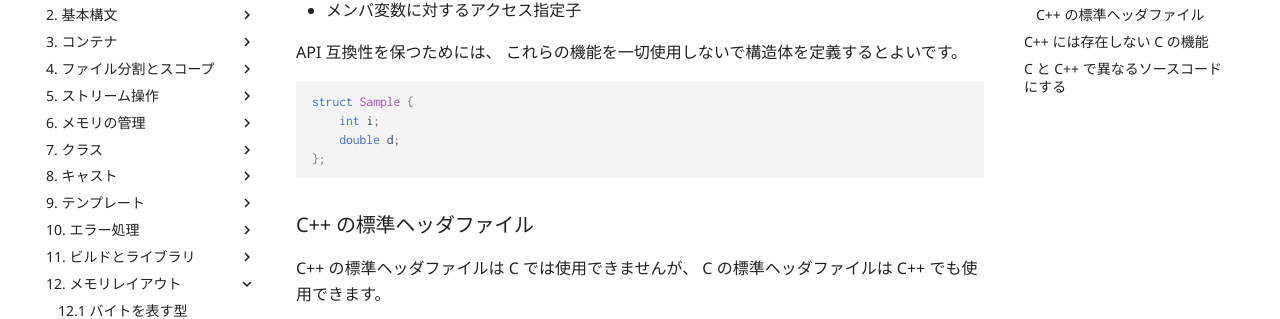
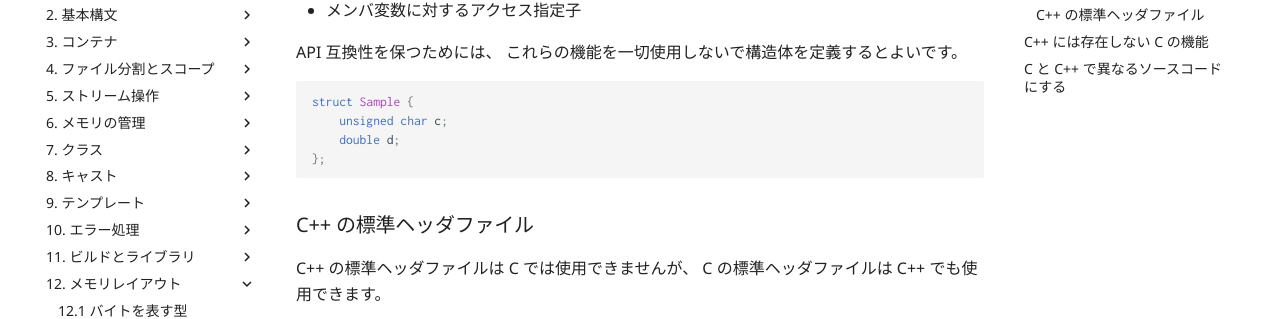
Before and after one commit to rinatz/cpp-book, an MkDocs documentation site: the page built from docs/ch12-03-plain-old-data-api-compatibility.md, in a window 1280 px wide and 900 px high, scrolled down 666 px. Shown: the part 147-466 px from the top of the window. Built offline with MkDocs 1.6.1 and Material for MkDocs 9.7.7, drawn with Linux system fonts in a browser that asks for light colours; comment, search, counter and statistics services are not loaded.

Commit message:
Avoid using int for POD in API compatibility page

````diff
--- a/docs/ch12-03-plain-old-data-api-compatibility.md
+++ b/docs/ch12-03-plain-old-data-api-compatibility.md
@@ -32,7 +32,7 @@ API 互換性を保つためには、
 
 ```cpp
 struct Sample {
-    int i;
+    unsigned char c;
     double d;
 };
 ```
@@ -128,7 +128,7 @@ C では定義されないことを利用して次のようにすることがで
     #endif  // __cplusplus
 
     struct Sample {
-        int i;
+        unsigned char c;
         double d;
     };
 
@@ -146,12 +146,12 @@ C では定義されないことを利用して次のようにすることがで
 
     ```cpp linenums="1"
     struct Sample {
-        int i;
+        unsigned char c;
         double d;
 
     #ifdef __cplusplus
-        int GetI() const {
-            return i;
+        double GetD() const {
+            return d;
         }
     #endif  // __cplusplus
     };
@@ -161,15 +161,15 @@ C では定義されないことを利用して次のようにすることがで
 
     ```cpp linenums="1"
     struct Sample {
-        int i;
+        unsigned char c;
         double d;
     };
 
     #ifdef __cplusplus
     class SampleCpp : public Sample {
      public:
-        int GetI() const {
-            return i;
+        double GetD() const {
+            return d;
         }
     };
     #endif  // __cplusplus
````
